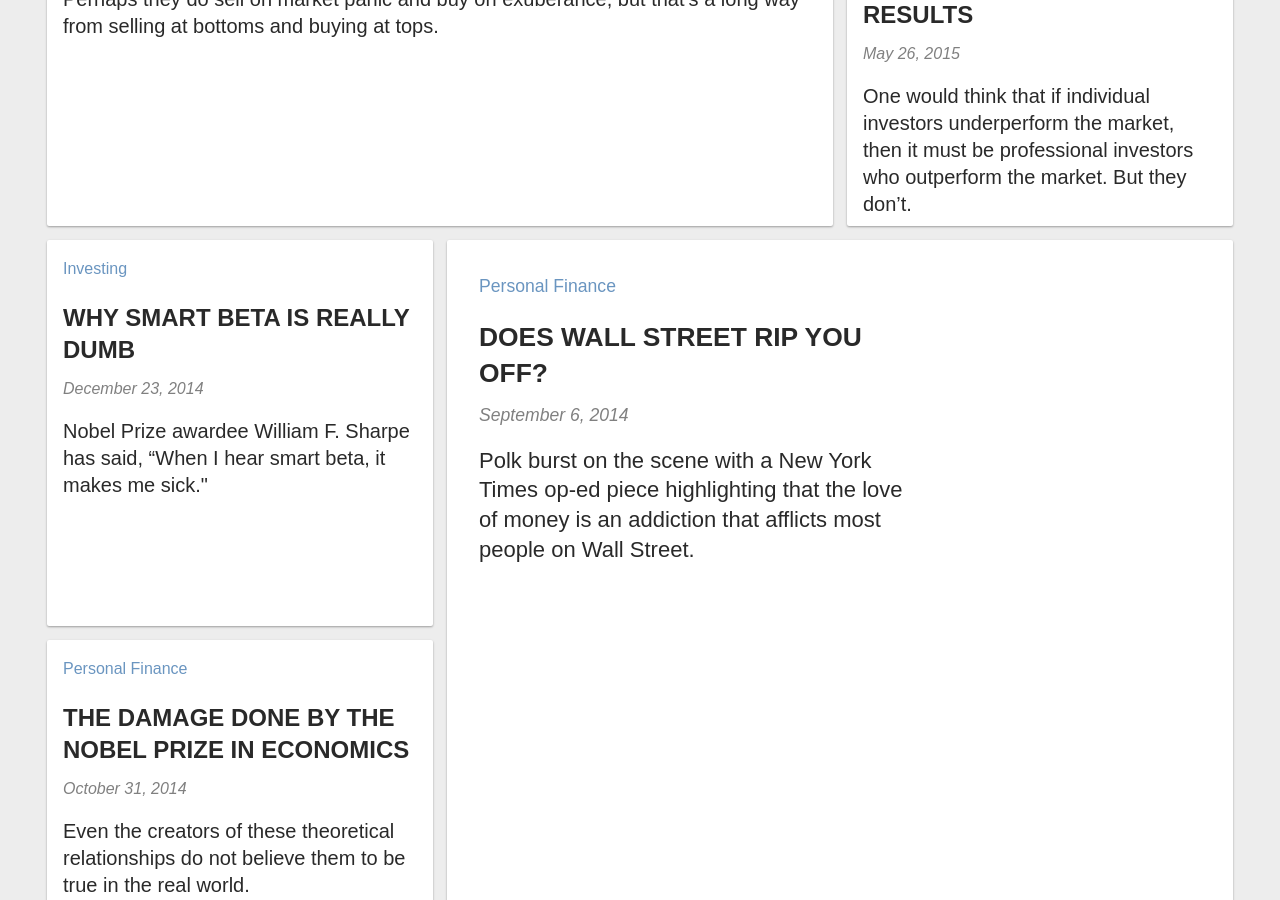
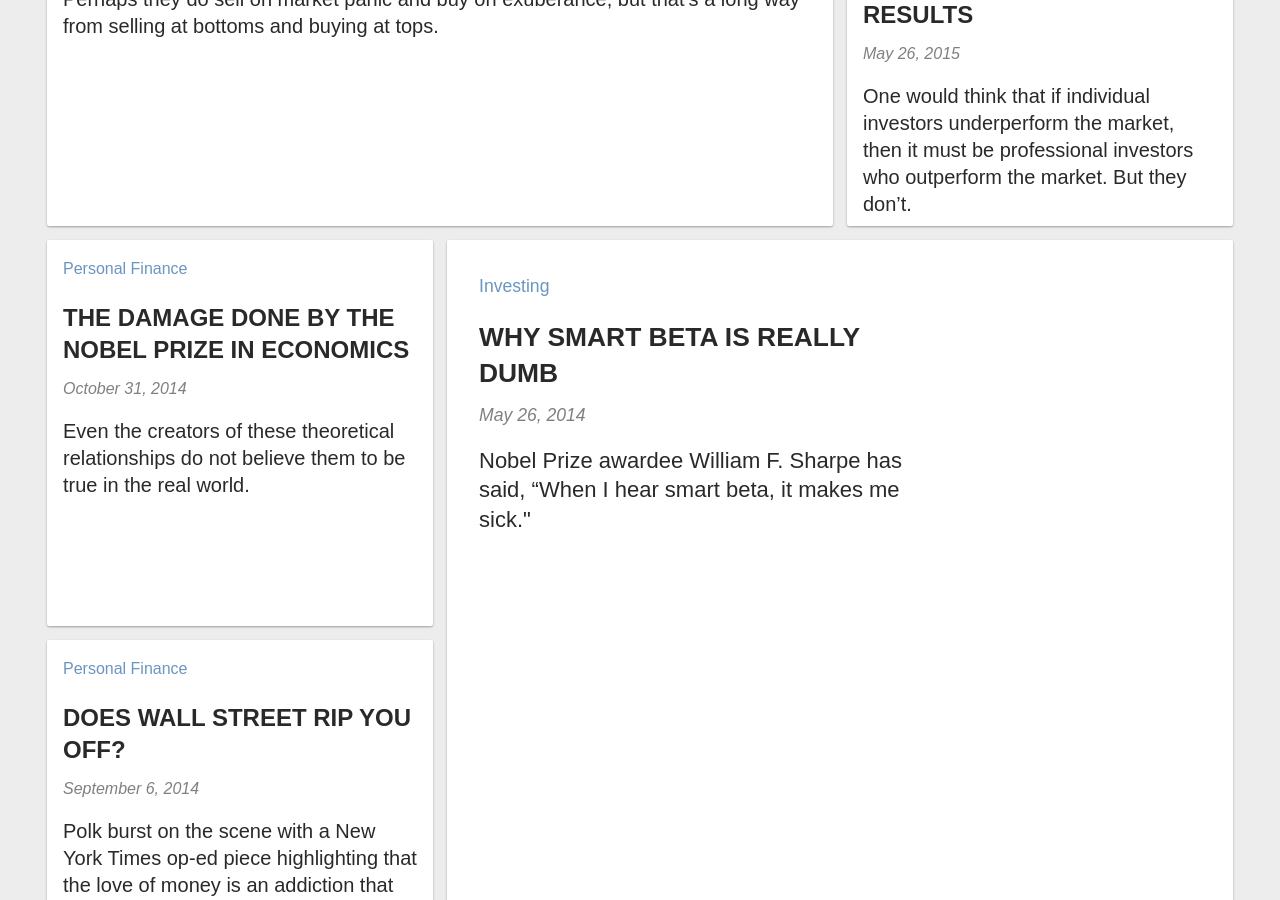
Before and after one commit to plynty/compendiumfinance, a Jekyll site: the page built from index.md, in a window 1280 px wide and 900 px high, scrolled down 5959 px. Built offline with Jekyll 4.4.1, drawn with Linux system fonts in a browser that asks for light colours; nearby versions of some CDN libraries; some web fonts are replaced.

Commit message:
Updated Price For Benchmarking

```diff
--- a/_articles/price-for-benchmarking.md
+++ b/_articles/price-for-benchmarking.md
@@ -1,6 +1,6 @@
 ---
 title: WHY SMART BETA IS REALLY DUMB
-date: 2014-12-23 00:00:00 Z
+date: 2014-05-26 00:00:00 Z
 categories:
 - Investing
 - Wall Street Myths
```
